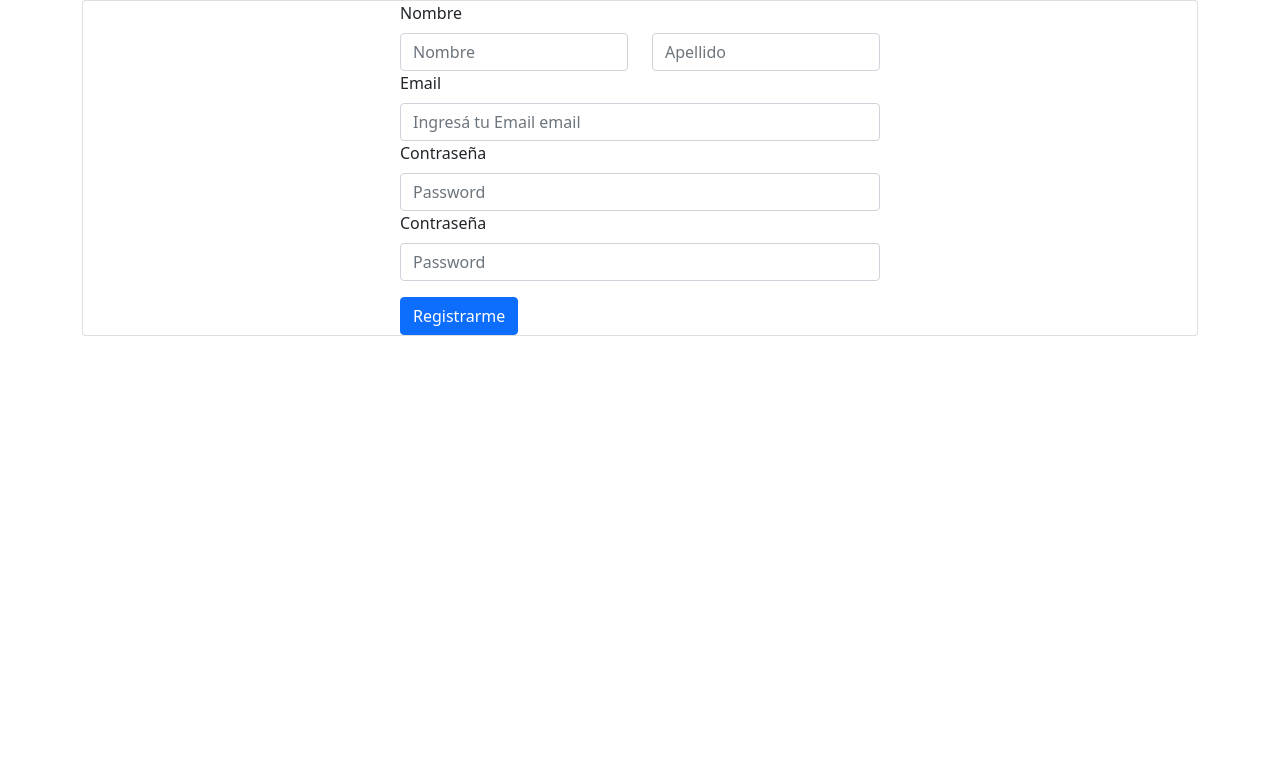
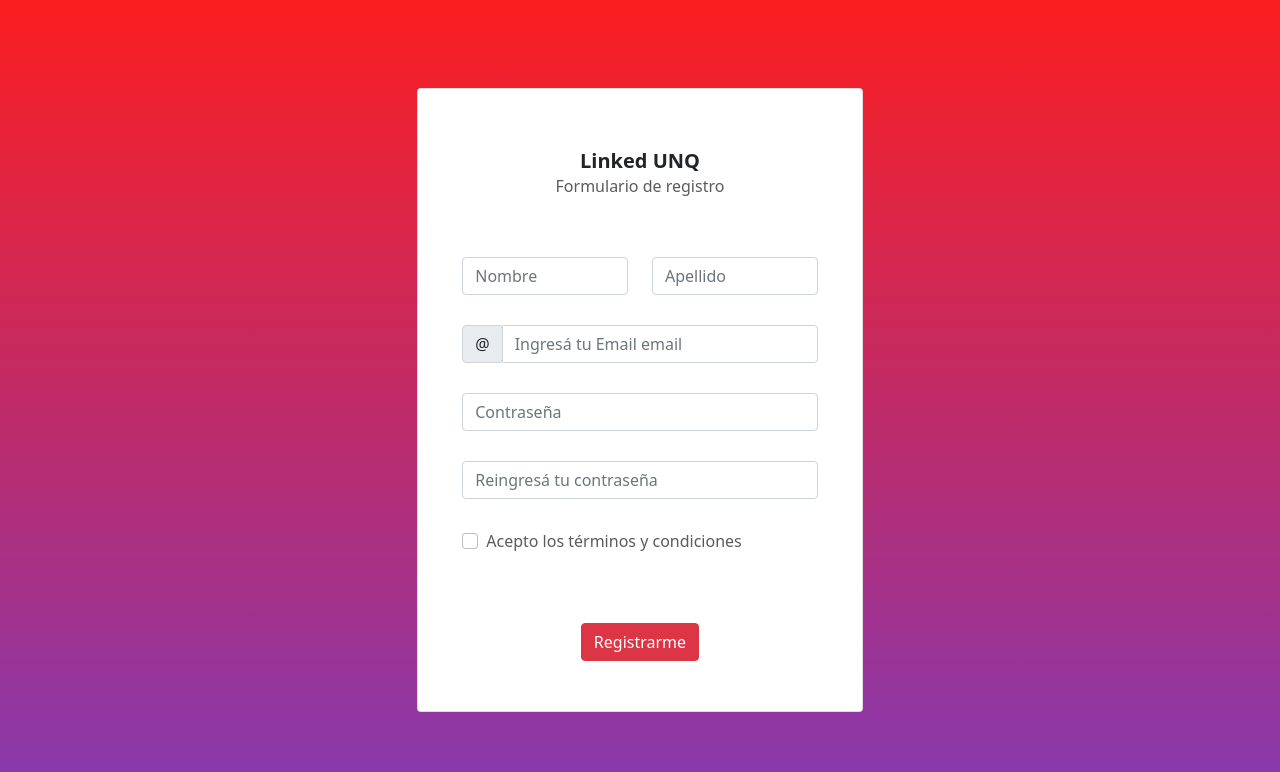
Before and after one commit to MauriBian/eis2020s2-linkedunq-frontend, a React (Create React App) app: page / in a window 1280 px wide. Shown: the top 772 px of the page. Built offline with nearby package versions, Linux system fonts and the light colour scheme.

Commit message:
visual elements finished

```diff
--- a/src/App.css
+++ b/src/App.css
@@ -11,6 +11,14 @@
   .App-logo {
     animation: App-logo-spin infinite 20s linear;
   }
+}
+
+.container {
+  height: 100vh;
+}
+
+#root {
+  background-image: linear-gradient(#FB1D1F, #8539B0);
 }
 
 .App-header {
--- a/src/components/Carda.css
+++ /dev/null
@@ -1,5 +0,0 @@
-.card {
-    width: 50%;
-    margin: auto;
-    text-align: center;
-}
--- /dev/null
+++ b/src/style/SignUp.css
@@ -0,0 +1,49 @@
+.signup-container {
+    margin: auto;
+    height: 100%;
+    text-align: center;
+    display: flex;
+}
+
+.card {
+    margin: auto;
+    width: 40%;
+}
+
+.title {
+    margin-top: 3.8rem;
+    margin-bottom: 3.8rem;
+}
+
+.h5 {
+    font-weight: 600 !important;
+}
+
+.h6 {
+    font-weight: 400 !important;
+    color: rgb(92, 90, 90)
+}
+
+form {
+    align-self: center;
+    width: 80%;
+}
+
+.form-group {
+    margin-top: 30px;
+}
+
+.form-check {
+    text-align: left;
+    color: rgb(92, 90, 90);
+}
+
+.form-button {
+    margin-top: 70px;
+    margin-bottom: 50px;
+}
+
+.btn-primary {
+    background-color: #DC3545 !important;
+    border-color: #DC3545 !important;
+}
--- a/src/views/SignUp.jsx
+++ b/src/views/SignUp.jsx
@@ -1,5 +1,6 @@
 import React, { Component } from "react";
-import {Form, Container, Row, Card} from "react-bootstrap";
+import '../style/SignUp.css'
+import {Form, InputGroup, Container, Row, Card} from "react-bootstrap";
 import Col from "react-bootstrap/Col"
 import Button from "react-bootstrap/Button"
 
@@ -13,34 +14,47 @@ export default class Login extends React.Component{
 
     render(){
         return (
-            <div>
-                <Card>
-               <Form style={{width: '60vh', margin: 'auto'}}>
+            <div class="signup-container">
+            <Card>
+                <div class="title">
+                    <Card.Title>Linked UNQ</Card.Title>
+                    <Card.Subtitle>Formulario de registro</Card.Subtitle>
+                </div>
+               <Form class="signup-form">
                     <Row>
-                        <Form.Label>Nombre</Form.Label>
                         <Col>
-                            <Form.Control placeholder="Nombre" />
+                            <Form.Control placeholder="Nombre" required />
                         </Col>
                         <Col>
-                            <Form.Control placeholder="Apellido" />
+                            <Form.Control placeholder="Apellido" required />
                         </Col>
                     </Row>
                     <Form.Group controlId="formBasicEmail">
-                        <Form.Label>Email</Form.Label>
-                        <Form.Control type="email" placeholder="Ingresá tu Email email" />
+                    <InputGroup>
+                    <InputGroup.Prepend>
+                        <InputGroup.Text id="inputGroupPrepend">@</InputGroup.Text>
+                    </InputGroup.Prepend>
+                        <Form.Control type="email" placeholder="Ingresá tu Email email" required />
+                        </InputGroup>
                     </Form.Group>
 
                     <Form.Group controlId="formBasicPassword">
-                        <Form.Label>Contraseña</Form.Label>
-                        <Form.Control type="password" placeholder="Password" />
+                        <Form.Control type="password" placeholder="Contraseña" required />
                     </Form.Group>
 
                     <Form.Group controlId="formBasicPassword">
-                        <Form.Label>Contraseña</Form.Label>
-                        <Form.Control type="password" placeholder="Password" />
+                        <Form.Control type="password" placeholder="Reingresá tu contraseña" required />
                     </Form.Group>
-                    <div class="mt-3">
-                        <Button class="mt-5" variant="primary" type="submit">
+                    <Form.Group>
+            <Form.Check
+              required
+              name="terms"
+              label="Acepto los términos y condiciones"
+              id="validationFormik106"
+            />
+          </Form.Group>
+                    <div class="form-button">
+                        <Button type="submit" block>
                             Registrarme
                         </Button>
                     </div>
```
Also changed, not shown: src/components/Carda.jsx (deleted, +0 -28 lines).
